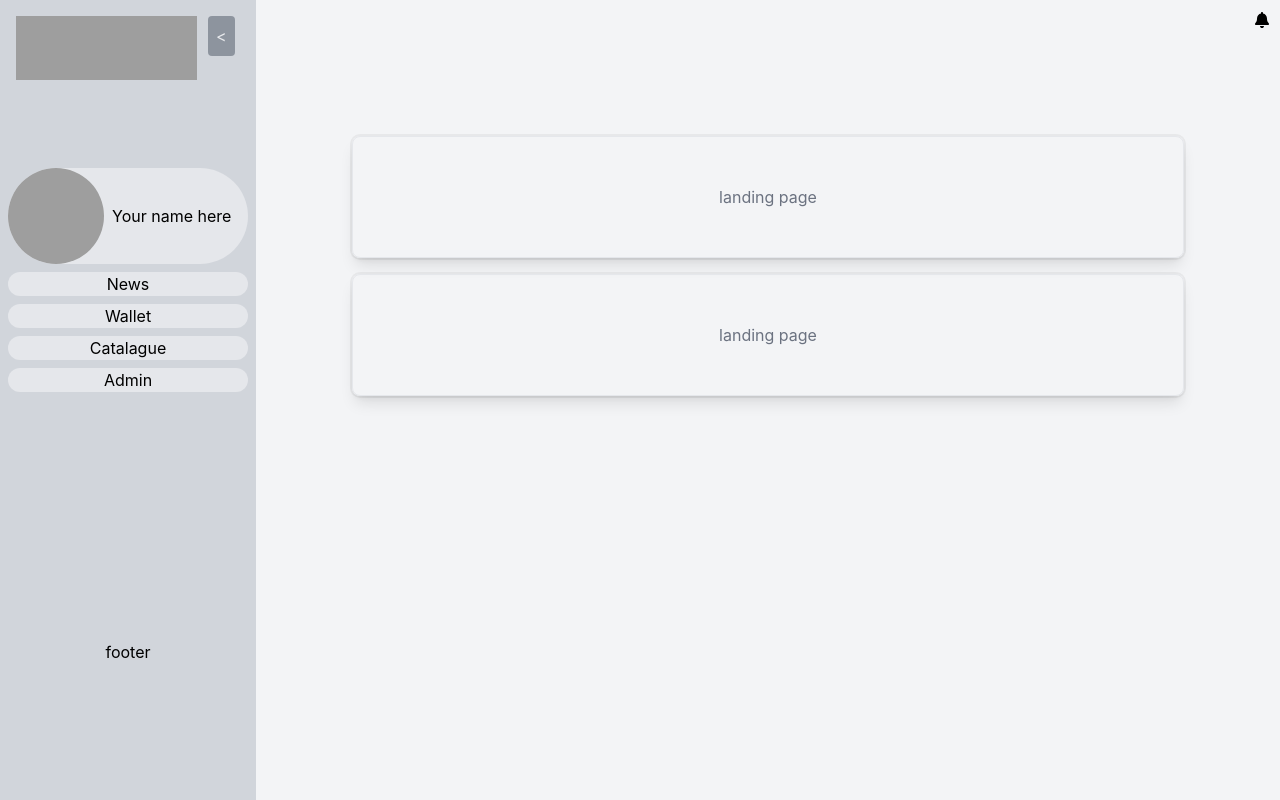
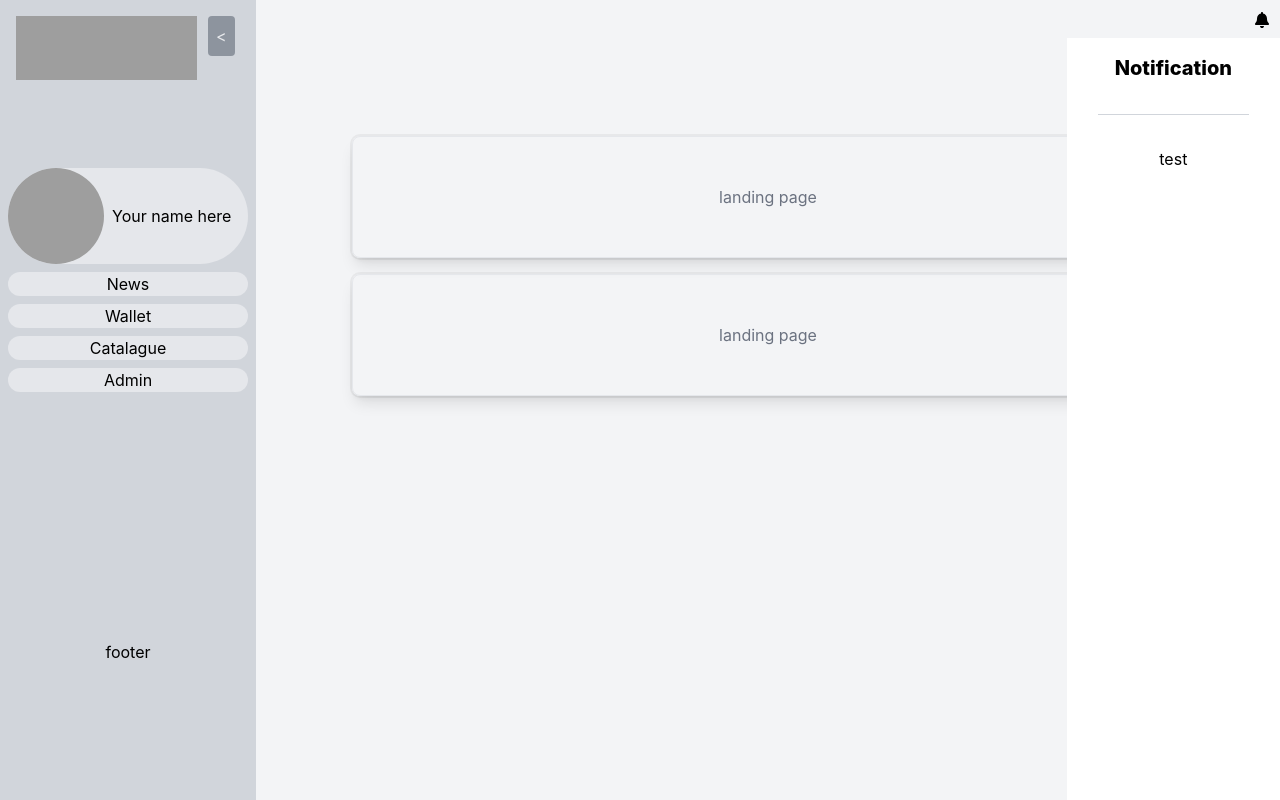
Before and after one commit to BartoszWeselak/dashboard-react, a React (Create React App) app in the folder dashboard/: page / in a window 1280 px wide. Both pictures are taken after a click on the button 1259 px from the left and 20 px from the top of the page. Built offline with nearby package versions, Linux system fonts and the light colour scheme; grey boxes are pictures that could not be loaded.

Commit message:
Fix notification button

```diff
--- a/dashboard/src/components/Notification.tsx
+++ b/dashboard/src/components/Notification.tsx
@@ -4,6 +4,7 @@ import { faBell } from "@fortawesome/free-solid-svg-icons";
 import { FontAwesomeIcon } from "@fortawesome/react-fontawesome";
 import { Button } from "./Button";
 import { useDisclosure } from "../hooks/use-disclosure";
+import { Divider } from "./Divider";
 
 interface NotificationProps extends React.HTMLAttributes<HTMLDivElement> {
   children?: React.ReactNode;
@@ -11,15 +12,31 @@ interface NotificationProps extends React.HTMLAttributes<HTMLDivElement> {
 }
 
 const Notification = forwardRef<HTMLDivElement, NotificationProps>(
-  ({ children, className, ...props }) => {
+  ({ children, className, ...props }, ref) => {
     const { close, open, isOpen } = useDisclosure();
 
     return (
-      <div className={twMerge("flex justify-end", className)} {...props}>
-        <Button widths={"xsmall"} variant={"none"}>
+      <div
+        ref={ref}
+        className={twMerge("flex justify-end", className)}
+        {...props}
+      >
+        <Button
+          widths={"xsmall"}
+          variant={"none"}
+          onClick={() => {
+            if (!isOpen) {
+              open();
+            } else {
+              close();
+            }
+          }}
+        >
           <FontAwesomeIcon icon={faBell} />
         </Button>
-        <NotificationContainer>{children}</NotificationContainer>
+        <NotificationContainer isOpen={isOpen}>
+          {children}
+        </NotificationContainer>
       </div>
     );
   }
@@ -31,11 +48,22 @@ interface NotificationContainerProps
   className?: string;
   isOpen?: boolean;
 }
-const NotificationContainer = forwardRef<HTMLDivElement, NotificationProps>(
-  ({ children, isOpen }: NotificationContainerProps) => {
-    if (!isOpen) return null;
-    return <p>test</p>;
-  }
-);
+const NotificationContainer = forwardRef<
+  HTMLDivElement,
+  NotificationContainerProps
+>(({ children, isOpen, ...props }, ref) => {
+  if (!isOpen) return null;
+  return (
+    <div
+      ref={ref}
+      className="fixed bg-white h-5/6 mt-[3%] h-[96%] w-1/6 text-center p-4"
+      {...props}
+    >
+      <h1 className="font-extrabold text-xl">Notification</h1>
+      <Divider />
+      {children}
+    </div>
+  );
+});
 
 export default Notification;
--- a/dashboard/src/layout/dashboard-layout.tsx
+++ b/dashboard/src/layout/dashboard-layout.tsx
@@ -45,7 +45,9 @@ export const DashboardLayout = ({ children }: DashboardLayoutProps) => {
       </Sidebar>
 
       <div className="w-full ">
-        <Notification />
+        <Notification>
+          <p>test</p>
+        </Notification>
         {children}
       </div>
     </div>
```
